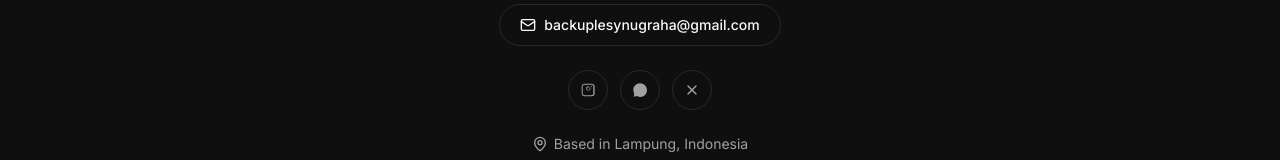
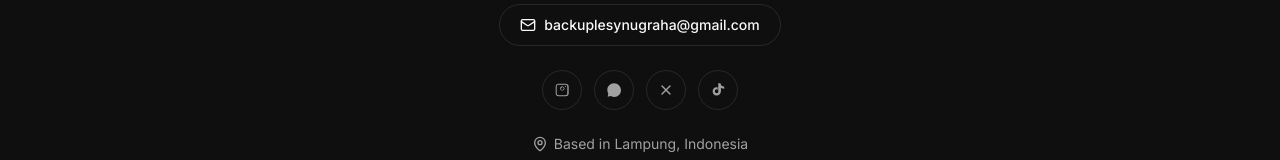
Before and after one commit to nugraha221001/portofolio, a Next.js app: page / in a window 1280 px wide. Shown: the part 2778-2938 px from the top of the page. Built offline with nearby package versions, Linux system fonts and the light colour scheme.

Commit message:
Menambahkan ikon dan tautan TikTok di footer

```diff
--- a/components/brand-icons.tsx
+++ b/components/brand-icons.tsx
@@ -51,3 +51,16 @@ export function WhatsappIcon(props: SVGProps<SVGSVGElement>) {
     </svg>
   )
 }
+
+export function TiktokIcon(props: SVGProps<SVGSVGElement>) {
+  return (
+    <svg
+      viewBox="0 0 24 24"
+      fill="currentColor"
+      aria-hidden="true"
+      {...props}
+    >
+      <path d="M19.59 6.69a4.83 4.83 0 0 1-3.77-4.25V2h-3.45v13.67a2.89 2.89 0 0 1-5.2-1.74 2.89 2.89 0 0 1 2.89-2.89 2.88 2.88 0 0 1 1.54.45v-3.6a6.38 6.38 0 0 0-1.54-.19 6.34 6.34 0 0 0 0 12.67 6.34 6.34 0 0 0 6.34-6.34V8.58a8.3 8.3 0 0 0 4.93 1.63v-3.48a4.91 4.91 0 0 1-1.74-.04Z" />
+    </svg>
+  )
+}
--- a/components/site-footer.tsx
+++ b/components/site-footer.tsx
@@ -2,6 +2,7 @@ import { MapPin, Mail, X } from 'lucide-react'
 import {
   InstagramIcon,
   WhatsappIcon,
+  TiktokIcon,
 } from '@/components/brand-icons'
 
 export function SiteFooter() {
@@ -51,6 +52,15 @@ export function SiteFooter() {
           >
             <X className="size-4" />
           </a>
+          <a
+            href="https://www.tiktok.com/@agaagar_"
+            target="_blank"
+            rel="noopener noreferrer"
+            aria-label="TikTok profile"
+            className="inline-flex size-10 items-center justify-center rounded-full border border-border text-muted-foreground transition-colors hover:border-primary hover:text-primary"
+          >
+            <TiktokIcon className="size-4" />
+          </a>
         </div>
 
         <p className="inline-flex items-center gap-1.5 text-sm text-muted-foreground">
```
